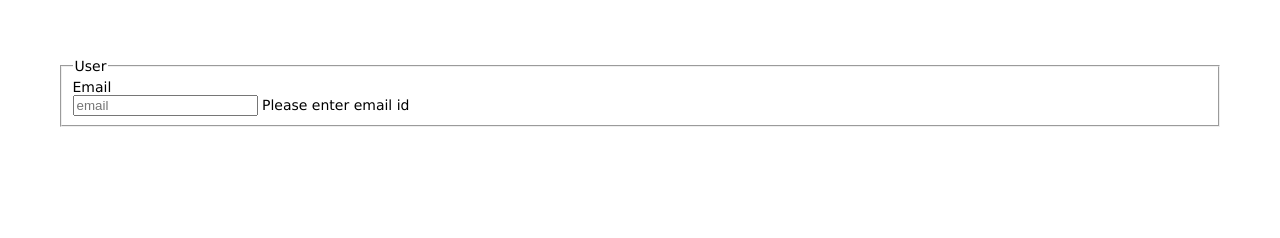
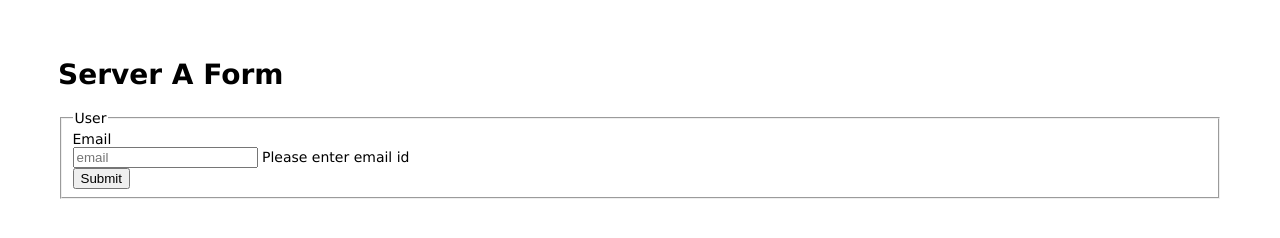
Before and after one commit to designerdevil/cross-window-communication, a website: page packages/server-a/public/form.html in a window 1280 px wide. Drawn offline with Linux system fonts and the light colour scheme.

Commit message:
Update form.html

```diff
--- a/packages/server-a/public/form.html
+++ b/packages/server-a/public/form.html
@@ -1,12 +1,13 @@
 <html>
 
 <head>
-  <title>Server A</title>
+  <title>Server A - Form</title>
   <link rel="stylesheet" href="/stylesheets/style.css">
 </head>
 
 <body>
-  <form action="/formpost" method="post">
+  <h1>Server A Form</h1>
+  <form method="post">
     <fieldset>
 
       <!-- Form Name -->
@@ -20,9 +21,12 @@
         <span class="help-block">Please enter email id</span>
         </div>
       </div>
-
+      <button type="submit">Submit</button>
       </fieldset>
   </form>
+  <script type="text/javascript">
+    window.top.postMessage('iframeloaded', 'http://localhost:3002')
+  </script>
 </body>
 
 </html>
```
